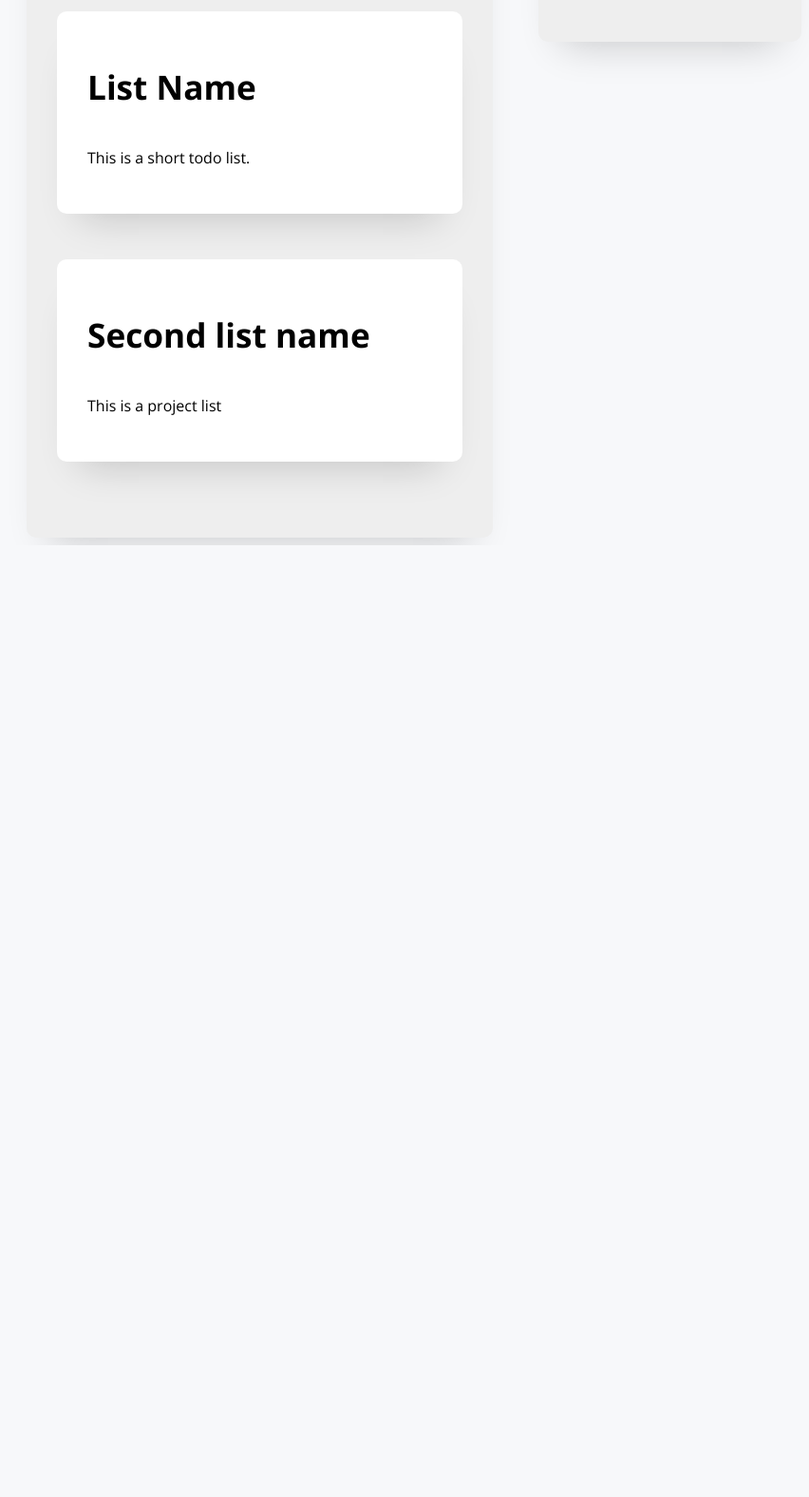
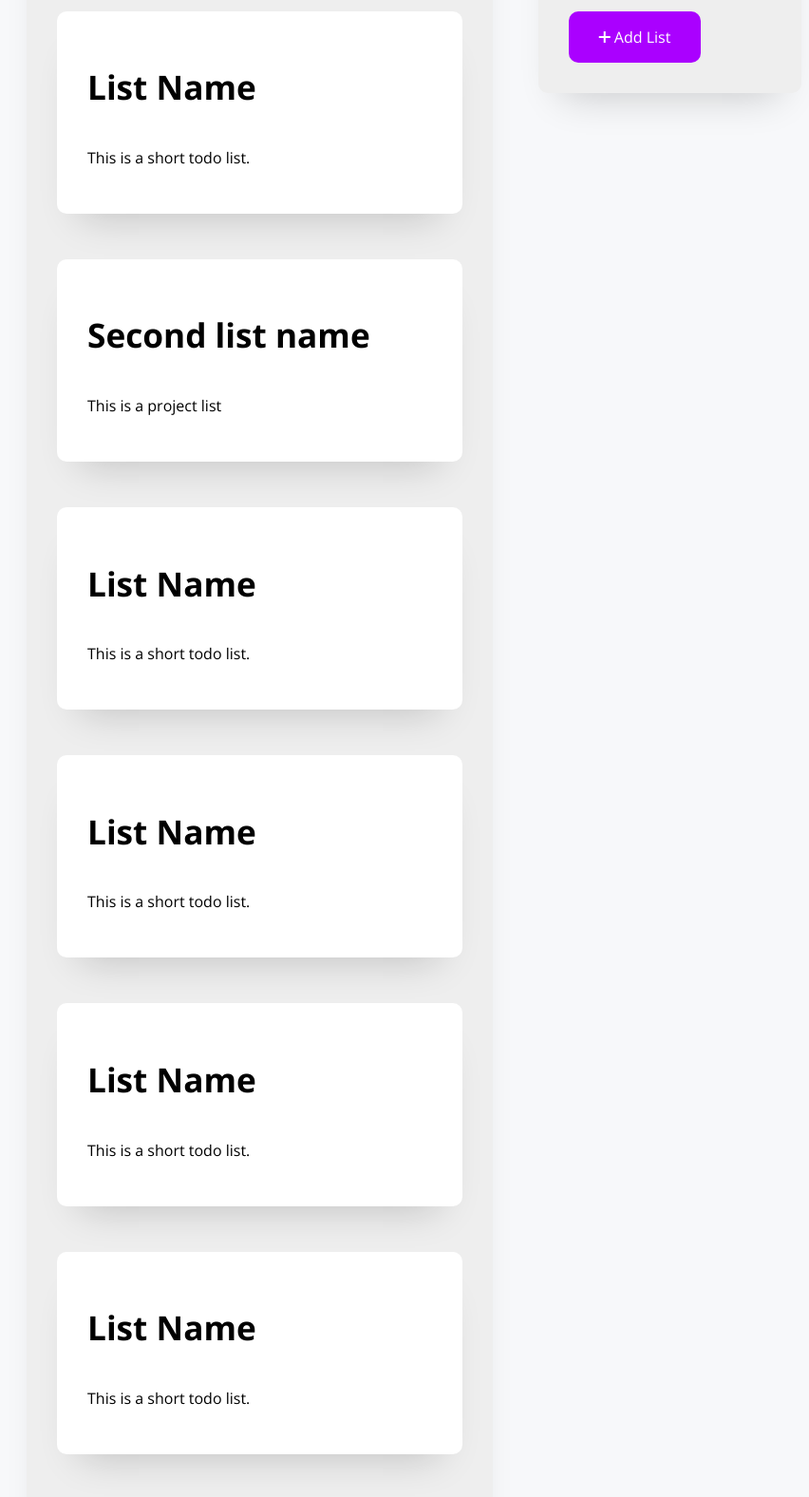
Before and after one commit to hamlim/tasks-old, a website: page index.html in a window 1280 px wide. Shown: the part 460-2036 px from the top of the page at 95% size, without its empty margins (204-1056 px from the left). Before the commit the page ends 1034 px from the top, so only its background shows below. Drawn offline with nearby package versions, Linux system fonts and the light colour scheme; files whose address does not match are found by name.

Commit message:
adding nice button

```diff
--- a/assets/css/basi.css
+++ b/assets/css/basi.css
@@ -1176,3 +1176,20 @@ code:before {
     padding: 4px 4px;
     border-top-right-radius: 10px;
 }
+
+.btn {
+    padding: 1em 2em;
+    border-radius: 10px;
+}
+.btn--primary {
+    color: white;
+    background-color: var(--clr-purple);
+    border: none;
+    transition: 300ms;
+}
+.btn--primary:hover {
+    color: var(--clr-purple);
+    background-color: white;
+    border: solid 4px var(--clr-purple);
+    transition: 300ms;
+}
--- a/index.html
+++ b/index.html
@@ -12,12 +12,14 @@
         <link rel="stylesheet" href="./assets/css/basi.css">
         <link rel="stylesheet" href="./assets/css/custom.css">
         <!-- <script src="js/vendor/modernizr-2.8.3.min.js"></script> -->
+
+        <link rel="stylesheet" href="./bower_components/Ionicons/css/ionicons.css">
     </head>
     <body class="app">
         <!--[if lt IE 8]>
             <p class="browserupgrade">You are using an <strong>outdated</strong> browser. Please <a href="http://browsehappy.com/">upgrade your browser</a> to improve your experience.</p>
         <![endif]-->
-        <header class="header clr_purple bg__clr_green">
+        <header class="header clr_purple bg__clr_white">
             <nav class="header__nav">
                 <div class="header__logo utilities__tac">
                     <h1 class="header__nameplate">Tasks</h1>
@@ -40,10 +42,47 @@
                             This is a project list
                         </p>
                     </div>
+                    <div class="card hover__cursor bg__clr_white js-list " data-list-id="003">
+                        <h5>List Name</h5>
+                        <p>
+                            This is a short todo list.
+                        </p>
+                    </div>
+                    <div class="card hover__cursor bg__clr_white js-list " data-list-id="004">
+                        <h5>List Name</h5>
+                        <p>
+                            This is a short todo list.
+                        </p>
+                    </div>
+                    <div class="card hover__cursor bg__clr_white js-list " data-list-id="005">
+                        <h5>List Name</h5>
+                        <p>
+                            This is a short todo list.
+                        </p>
+                    </div>
+                    <div class="card hover__cursor bg__clr_white js-list " data-list-id="006">
+                        <h5>List Name</h5>
+                        <p>
+                            This is a short todo list.
+                        </p>
+                    </div>
+                    <div class="card hover__cursor bg__clr_white js-list " data-list-id="007">
+                        <h5>List Name</h5>
+                        <p>
+                            This is a short todo list.
+                        </p>
+                    </div>
+                    <div class="card hover__cursor bg__clr_white js-list " data-list-id="008">
+                        <h5>List Name</h5>
+                        <p>
+                            This is a short todo list.
+                        </p>
+                    </div>
                 </section>
             </article>
             <aside class="page__status highlight-box card bg__clr_lightgray col--2">
-                <h3>Status:</h3>
+                <h3>Actions:</h3>
+                <button class="btn btn--primary"><i class="icon ion-plus"></i> Add List</button>
             </aside>
         </main>
         <footer>
```
